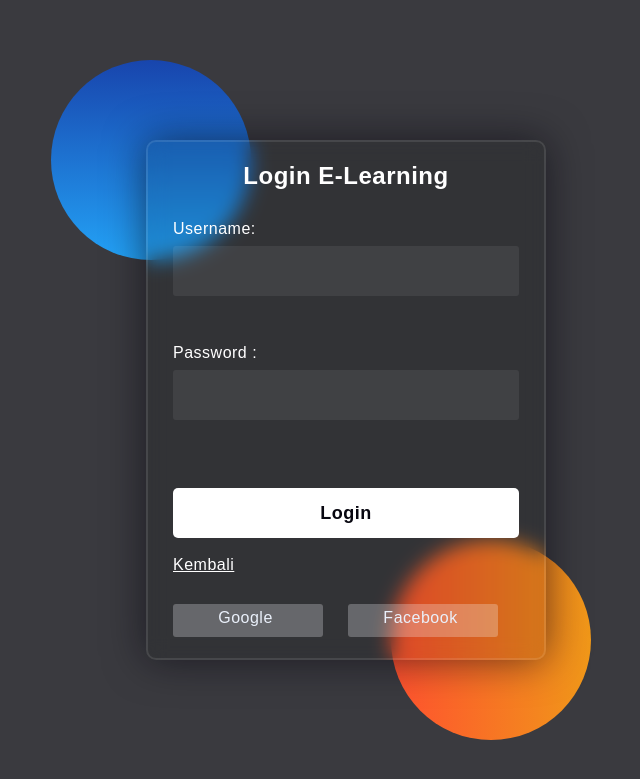
After one commit to P301291/EdukasiMari_Belajar2026, a PHP site: page /Login.php in a window 1280 px wide. The commit adds this page. Shown: the top 779 px of the page, without its empty margins (294-934 px from the left). Run offline with PHP 8.4, Linux system fonts and the light colour scheme.

Commit message:
perubahan

```diff
--- /dev/null
+++ b/Login.php
@@ -0,0 +1,36 @@
+<!DOCTYPE html>
+
+<html lang="en">
+
+<head>
+<meta charset="UTF-8">
+    <meta http-equiv="X-UA-Compatible" content="IE=edge">
+    <meta name="viewport" content="width=device-width,initial-scale=1,shrink-to-fit=no"><!--Code Responsipe-->
+    <link rel="stylesheet" href="css/style_login.css">
+
+ <title>Login</title>
+</head>
+<body>
+<div class="background">
+        <div class="shape"></div>
+        <div class="shape"></div>
+    </div>
+
+ <form action="proses_login.php" method="post">
+ <center><h2>Login E-Learning</h2></center>
+
+ <label for="username">Username:</label>
+ <input type="text" id="username" name="username" required><br>
+ <label for="password">Password :</label>
+ <input type="password" id="password" name="password" required><br>
+ <input type="submit" class="button" value="Login">
+ <br>
+<a href="Beranda.php">Kembali</a>
+<div class="social">
+          <div class="go">Google</div>
+          <div class="fb">Facebook</div>
+        </div>
+    </form>
+</body>
+<script src="js/script.js"></script>
+</html>
--- /dev/null
+++ b/css/style_login.css
@@ -0,0 +1,131 @@
+
+
+/* Reset Margin & Padding */
+*, *:before, *:after {
+  padding: 0;
+  margin: 0;
+  box-sizing: border-box;
+}
+
+body {
+  background-color: #3a3a3f;
+  font-family: 'Poppins', sans-serif;
+}
+
+/* Dekorasi Latar Belakang (Lingkaran Berwarna) */
+.background {
+  width: 430px;
+  height: 520px;
+  position: absolute;
+  transform: translate(-50%,-50%);
+  left: 50%;
+  top: 50%;
+}
+.background .shape {
+  height: 200px;
+  width: 200px;
+  position: absolute;
+  border-radius: 50%;
+}
+.shape:first-child {
+  background: linear-gradient(#1845ad, #23a2f6);
+  left: -80px;
+  top: -80px;
+}
+.shape:last-child {
+  background: linear-gradient(to right, #ff512f, #f09819);
+  right: -30px;
+  bottom: -80px;
+}
+
+/* Box Form Login */
+form {
+  height: 520px;
+  width: 400px;
+  background-color: rgba(0, 9, 0, 0.13);
+  position: absolute;
+  transform: translate(-50%,-50%);
+  top: 50%;
+  left: 50%;
+  border-radius: 10px;
+  backdrop-filter: blur(10px);
+  border: 2px solid rgba(255,255,255,0.1);
+  box-shadow: 0 0 40px rgba(8,7,16,0.6);
+  padding: 20px 25px;
+}
+
+form * {
+  color: #ffffff;
+  letter-spacing: 0.5px;
+  outline: none;
+  border: none;
+}
+
+form h3 {
+  font-size: 32px;
+  font-weight: 500;
+  line-height: 42px;
+  text-align: center;
+}
+
+/* Styling Input */
+label {
+  display: block;
+  margin-top: 30px;
+  font-size: 16px;
+  font-weight: 500;
+}
+input {
+  display: block;
+  height: 50px;
+  width: 100%;
+  background-color: rgba(253, 248, 248, 0.07);
+  border-radius: 3px;
+  padding: 0 10px;
+  margin-top: 8px;
+  font-size: 14px;
+  font-weight: 300;
+}
+::placeholder {
+  color: #e5e5e5;
+}
+
+/* Tombol Login */
+.button {
+  margin-top: 50px;
+  width: 100%;
+  background-color: #ffffff;
+  color: #080710;
+  padding: 15px 0;
+  font-size: 18px;
+  font-weight: 600;
+  border-radius: 5px;
+  cursor: pointer;
+  transition: 0.3s;
+}
+.button:hover {
+  background-color: #35c90c;
+  transform: scale(1.02);
+}
+
+/* Tombol Sosial Media */
+.social {
+margin-top: 30px;
+display: flex;
+}
+.social div {
+background: red;
+width: 150px;
+border-radius: 3px;
+padding: 5px 10px 10px 5px;
+background-color: rgba(245, 245, 247, 0.27);
+color: #eaf0fb;
+text-align: center;
+cursor: pointer;
+}
+.social div:hover {
+background-color: rgba(255,255,255,0.47);
+}
+.social .fb {
+margin-left: 25px;
+}
```
Also changed, not shown: index.php (+5 -5 lines), koneksi.php (added, +19 -0 lines), proses_login.php (added, +29 -0 lines).
